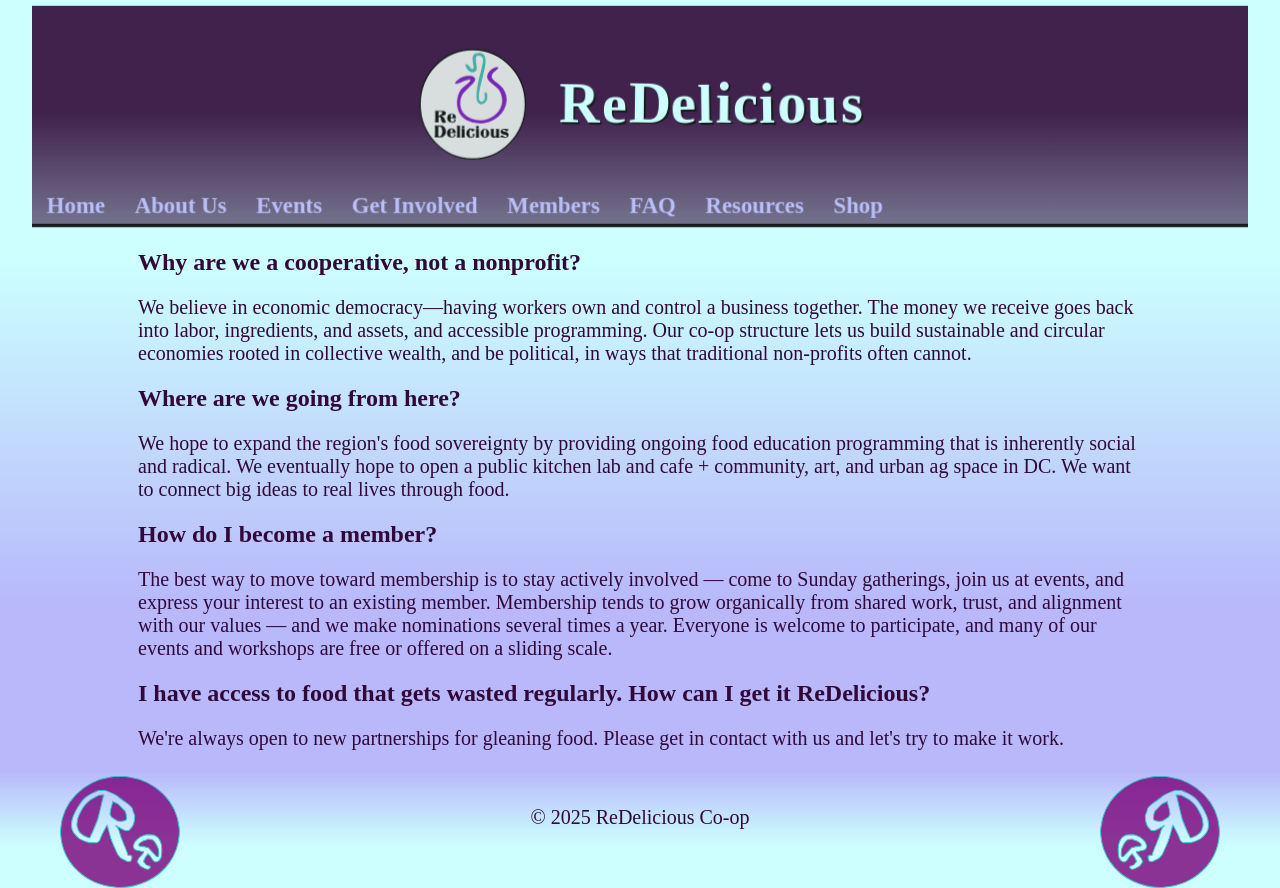
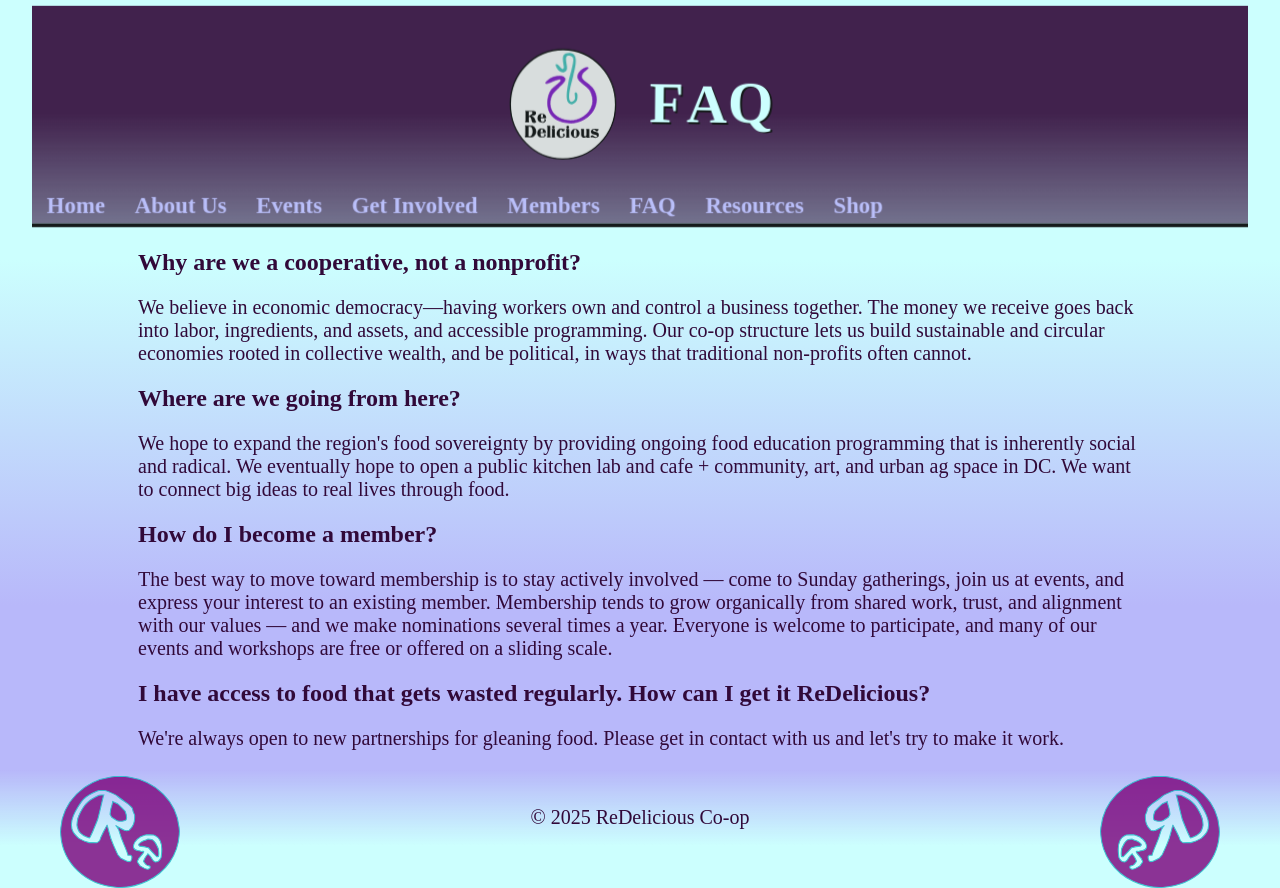
Before and after one commit to aaronhoffman7/rhinestock, a Next.js app: page /faq in a window 1280 px wide. Built offline with nearby package versions, Linux system fonts and the light colour scheme; a web font is replaced by a local one.

Commit message:
header animation attempt fix

```diff
--- /dev/null
+++ b/src/app/context/PageTitleContext.tsx
@@ -0,0 +1,22 @@
+"use client";
+
+import { createContext, useContext, useState } from "react";
+
+const PageTitleContext = createContext<[string, (title: string) => void] | null>(null);
+
+export function PageTitleProvider({ children }: { children: React.ReactNode }) {
+  const [title, setTitle] = useState("ReDelicious");
+  return (
+    <PageTitleContext.Provider value={[title, setTitle]}>
+      {children}
+    </PageTitleContext.Provider>
+  );
+}
+
+export function usePageTitle() {
+  const context = useContext(PageTitleContext);
+  if (!context) {
+    throw new Error("usePageTitle must be used within a PageTitleProvider");
+  }
+  return context;
+}
--- a/src/app/faq/page.tsx
+++ b/src/app/faq/page.tsx
@@ -1,8 +1,17 @@
+// app/faq/page.tsx
 "use client";
 
-import React from "react";
+import { useEffect } from "react";
+import { usePageTitle } from "../context/PageTitleContext";
 
-function FAQPage() {
+export default function FAQPage() {
+  const [, setTitle] = usePageTitle();
+
+  useEffect(() => {
+    setTitle("FAQ");
+  }, [setTitle]);
+
+
   return (
     <main>
       <section>
@@ -54,8 +63,3 @@ function FAQPage() {
     </main>
   );
 }
-
-// Pass this up to layout
-FAQPage.pageTitle = "FAQ";
-
-export default FAQPage;
--- a/src/app/layout.tsx
+++ b/src/app/layout.tsx
@@ -1,9 +1,11 @@
+// app/layout.tsx
+import "./globals.css";
 import type { Metadata } from "next";
-import "./globals.css";
-import ShootingStars from "./components/ShootingStars";
-import MarginShrooms from "./components/MarginShrooms";
+import { PageTitleProvider, usePageTitle } from "./context/PageTitleContext";
 import Header from "./components/Header";
 import Footer from "./components/Footer";
+import MarginShrooms from "./components/MarginShrooms";
+import ShootingStars from "./components/ShootingStars";
 
 export const metadata: Metadata = {
   title: "ReDelicious - DC's Food Lab Co-op",
@@ -11,27 +13,27 @@ export const metadata: Metadata = {
     "DC's Food Lab Co-op, transforming food waste into delicious, sustainable, and educational experiences",
 };
 
-export default function RootLayout({
-  children,
-}: Readonly<{
-  children: React.ReactNode;
-}>) {
-  // Get page title from page children (explained below)
-  const pageTitle =
-    (children as any)?.props?.pageTitle || "ReDelicious"; // fallback
+// Create a wrapper to pull title from context
+function HeaderWithTitle() {
+  const [title] = usePageTitle();
+  return <Header title={title} />;
+}
 
+export default function RootLayout({ children }: { children: React.ReactNode }) {
   return (
     <html lang="en">
       <head>
         <link href="https://fonts.cdnfonts.com/css/titania" rel="stylesheet" />
       </head>
       <body>
-        <Header title={pageTitle} />
-        <main>{children}</main>
-        <div id="star-container" />
-        <MarginShrooms />
-        <ShootingStars />
-        <Footer />
+        <PageTitleProvider>
+          <HeaderWithTitle />
+          <main>{children}</main>
+          <div id="star-container" />
+          <MarginShrooms />
+          <ShootingStars />
+          <Footer />
+        </PageTitleProvider>
       </body>
     </html>
   );
```
